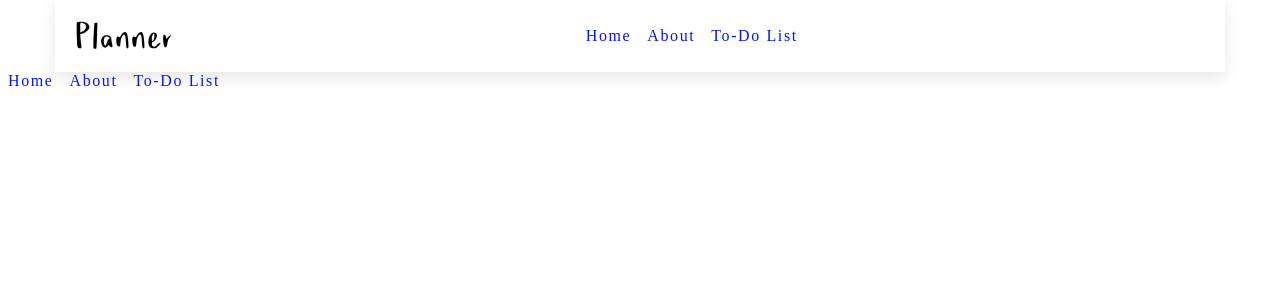
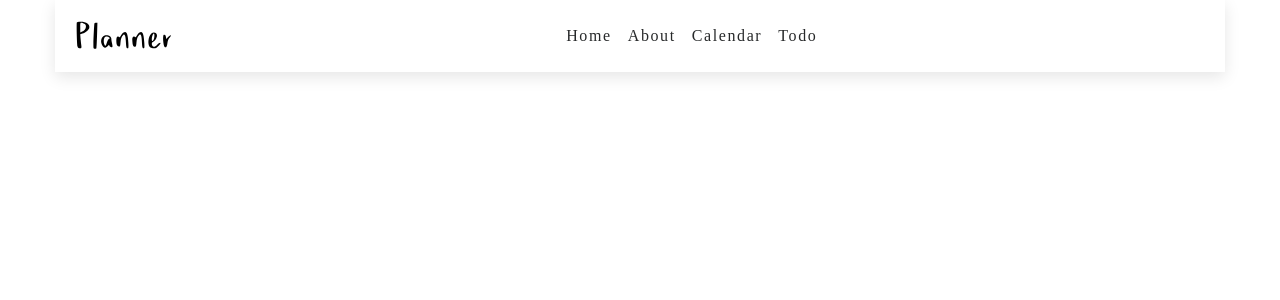
Before and after one commit to gaeunl/Planner, a React (Create React App) app: page / in a window 1280 px wide. Shown: the top 300 px of the page. Built offline with nearby package versions, Linux system fonts and the light colour scheme.

Commit message:
close #6; create Links component separtaely and remove hard coded links. Also, changed font color variables

```diff
--- a/src/App.js
+++ b/src/App.js
@@ -1,11 +1,9 @@
 import Navigation from './Components/Nav/Navbar'
-import Sidebar from './Components/Nav/Sidebar'
 
 function App() {
   return (
     <div className="">
       <Navigation/>
-      <Sidebar/>
     </div>
   );
 }
--- /dev/null
+++ b/src/Components/Nav/Links.js
@@ -0,0 +1,22 @@
+import React from 'react';
+import {links} from './data';
+
+const Links = () => {
+    return(
+        <div className="nav-links show-container">
+            <ul className="links">
+                {links.map((link) => {
+                const{url, text, id} = link;
+                return(
+                    <li>
+                        <a href={url}>{text}</a>
+                    </li>
+                )
+            })}
+            </ul>
+        </div>
+    )
+
+};
+
+export default Links;
--- a/src/Components/Nav/Navbar.js
+++ b/src/Components/Nav/Navbar.js
@@ -1,7 +1,7 @@
 import React, {useEffect} from 'react';
-import { links } from './data';
 import {GiHamburgerMenu} from 'react-icons/gi';
 import logo from '../../Capture.svg';
+import Links from './Links';
 
 const Navbar = () => {
     return(
@@ -12,19 +12,7 @@ const Navbar = () => {
                     <GiHamburgerMenu/>
                 </button>
             </div>
-            <div className="nav-links show-container">
-                <ul className="links">
-                    <li>
-                        <a href='#'>home</a>
-                    </li>
-                    <li>
-                        <a href='#'>About</a>
-                    </li>
-                    <li>
-                        <a href='#'>To-do List</a>
-                    </li>
-                </ul>
-            </div>
+            <Links/>
             <ul className="menu-icon"></ul>
         </nav>
     )
--- a/src/Components/Nav/Sidebar.js
+++ b/src/Components/Nav/Sidebar.js
@@ -1,20 +1,10 @@
 import React from 'react';
+import Links from './Links';
+
 
 const Sidebar = ()=>{
     return(
-        <div className="nav-links show-container">
-            <ul className="links">
-                <li>
-                    <a href='#'>home</a>
-                </li>
-                <li>
-                    <a href='#'>About</a>
-                </li>
-                <li>
-                    <a href='#'>To-do List</a>
-                </li>
-            </ul>
-        </div>
+        <Links/>
     )
 }
 
--- a/src/Components/Nav/data.js
+++ b/src/Components/Nav/data.js
@@ -13,6 +13,11 @@ export const links = [
     },
     {
         id: 3,
+        url:'/calendar',
+        text: 'calendar',
+    },
+    {
+        id: 4,
         url:'/todo',
         text: 'todo',
     },
--- a/src/index.css
+++ b/src/index.css
@@ -7,9 +7,10 @@
 :root {
   /* primary color */
   --clr-primary-1: hsl(205, 100%, 67%);
-  --clr-primary-2: hsl(236, 100%, 51%);
+  --clr-primary-2: hsl(200, 4%, 16%);
   --clr-primary-3: hsl(236, 100%, 80%);
   --clr-primary-4: hsl(204, 100%, 94%);
+  --clr-primary-5: hsl(236, 100%, 51%);
   --clr-white: #fff;
 
   --transition: all 0.3s linear;
```
